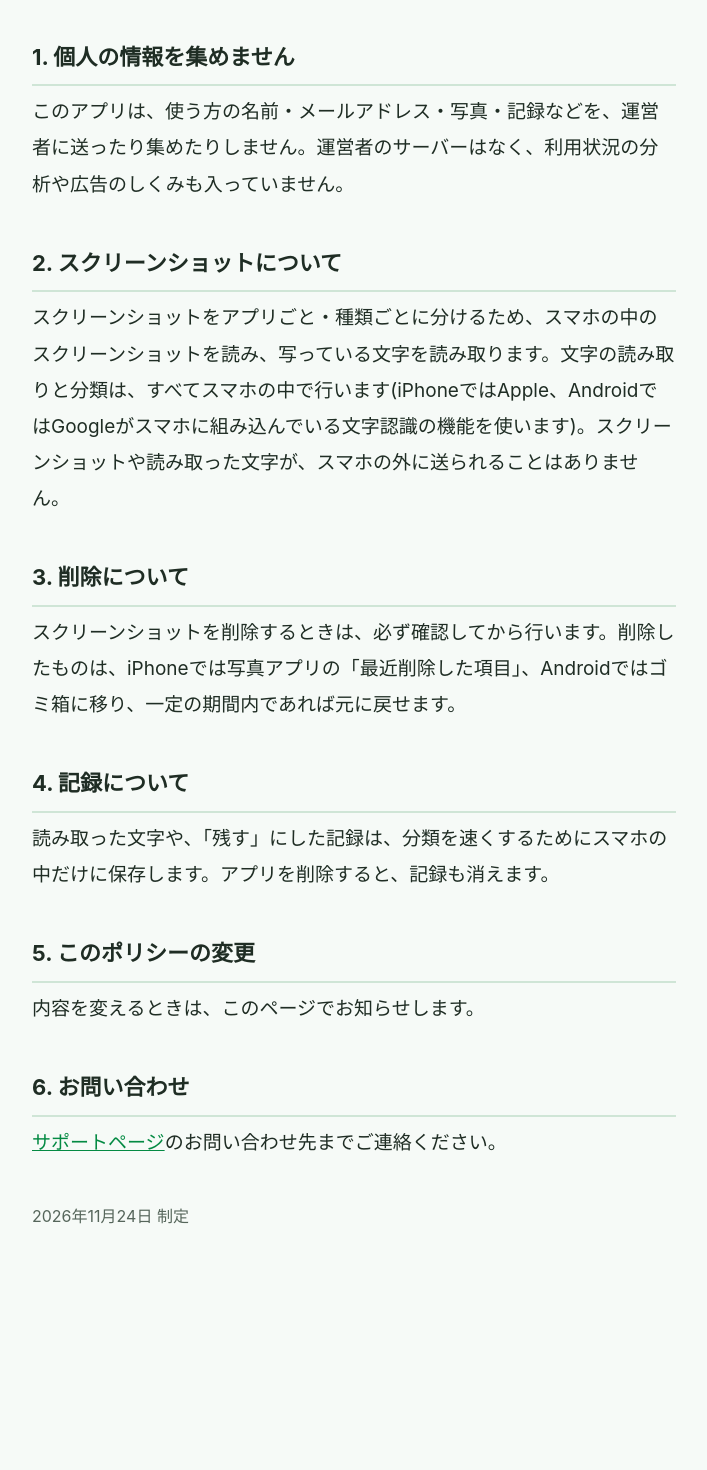
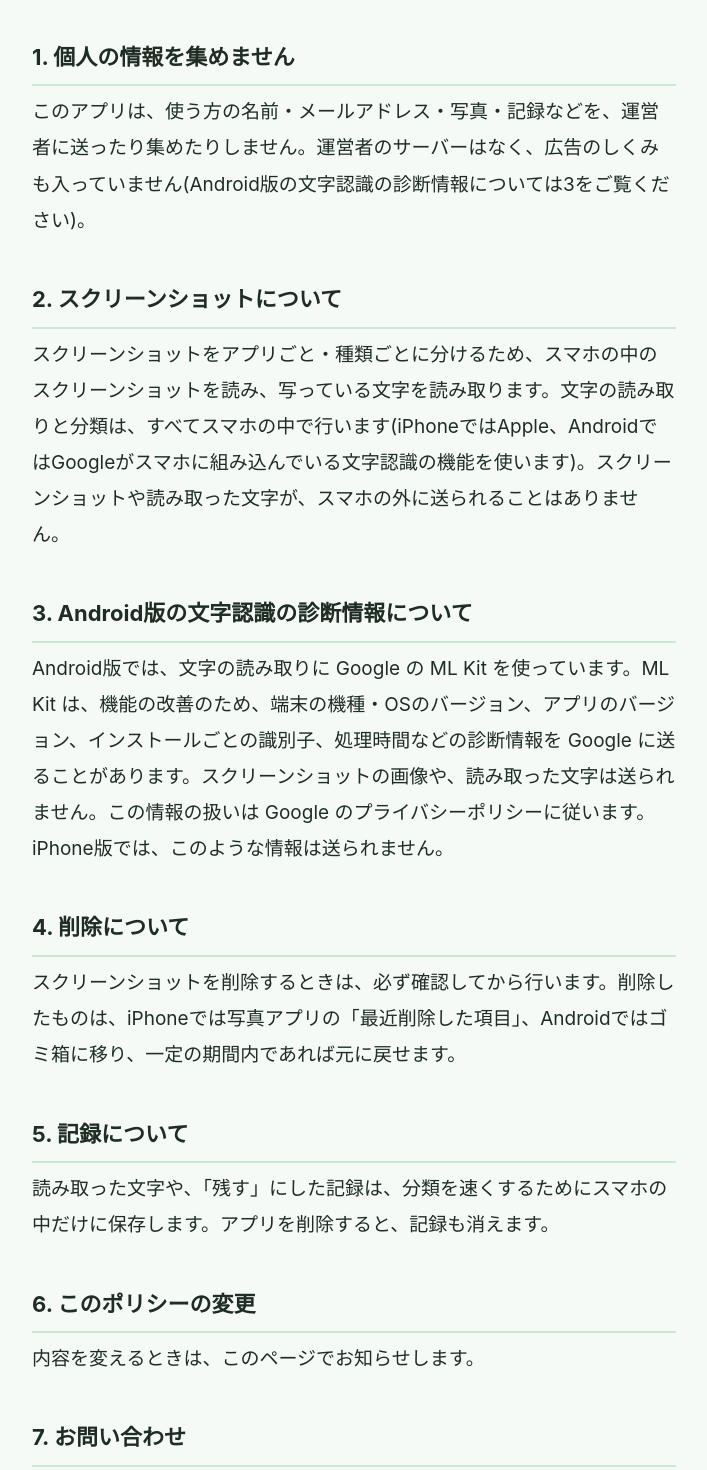
Before and after one commit to parkavenue65-masa/sukusho, a plain HTML site: page privacy.html in a window 1280 px wide. Shown: the part 216-1686 px from the top of the page, without its empty margins (286-993 px from the left). Before the commit the page ends 1523 px from the top, so only its background shows below. Drawn offline with Linux system fonts and the light colour scheme.

Commit message:
Android版の ML Kit の診断情報について追記
Co-Authored-By: Claude Opus 5.5 <noreply@anthropic.com>

```diff
--- a/privacy.html
+++ b/privacy.html
@@ -13,21 +13,24 @@
 <p>スクショすっきり(以下「このアプリ」)が、スクリーンショットや記録をどのように扱うかを説明します。</p>
 
 <h2>1. 個人の情報を集めません</h2>
-<p>このアプリは、使う方の名前・メールアドレス・写真・記録などを、運営者に送ったり集めたりしません。運営者のサーバーはなく、利用状況の分析や広告のしくみも入っていません。</p>
+<p>このアプリは、使う方の名前・メールアドレス・写真・記録などを、運営者に送ったり集めたりしません。運営者のサーバーはなく、広告のしくみも入っていません(Android版の文字認識の診断情報については3をご覧ください)。</p>
 
 <h2>2. スクリーンショットについて</h2>
 <p>スクリーンショットをアプリごと・種類ごとに分けるため、スマホの中のスクリーンショットを読み、写っている文字を読み取ります。文字の読み取りと分類は、すべてスマホの中で行います(iPhoneではApple、AndroidではGoogleがスマホに組み込んでいる文字認識の機能を使います)。スクリーンショットや読み取った文字が、スマホの外に送られることはありません。</p>
 
-<h2>3. 削除について</h2>
+<h2>3. Android版の文字認識の診断情報について</h2>
+<p>Android版では、文字の読み取りに Google の ML Kit を使っています。ML Kit は、機能の改善のため、端末の機種・OSのバージョン、アプリのバージョン、インストールごとの識別子、処理時間などの診断情報を Google に送ることがあります。スクリーンショットの画像や、読み取った文字は送られません。この情報の扱いは Google のプライバシーポリシーに従います。iPhone版では、このような情報は送られません。</p>
+
+<h2>4. 削除について</h2>
 <p>スクリーンショットを削除するときは、必ず確認してから行います。削除したものは、iPhoneでは写真アプリの「最近削除した項目」、Androidではゴミ箱に移り、一定の期間内であれば元に戻せます。</p>
 
-<h2>4. 記録について</h2>
+<h2>5. 記録について</h2>
 <p>読み取った文字や、「残す」にした記録は、分類を速くするためにスマホの中だけに保存します。アプリを削除すると、記録も消えます。</p>
 
-<h2>5. このポリシーの変更</h2>
+<h2>6. このポリシーの変更</h2>
 <p>内容を変えるときは、このページでお知らせします。</p>
 
-<h2>6. お問い合わせ</h2>
+<h2>7. お問い合わせ</h2>
 <p><a href="index.html#contact">サポートページ</a>のお問い合わせ先までご連絡ください。</p>
 
 <p class="date">2026年11月24日 制定</p>
```
